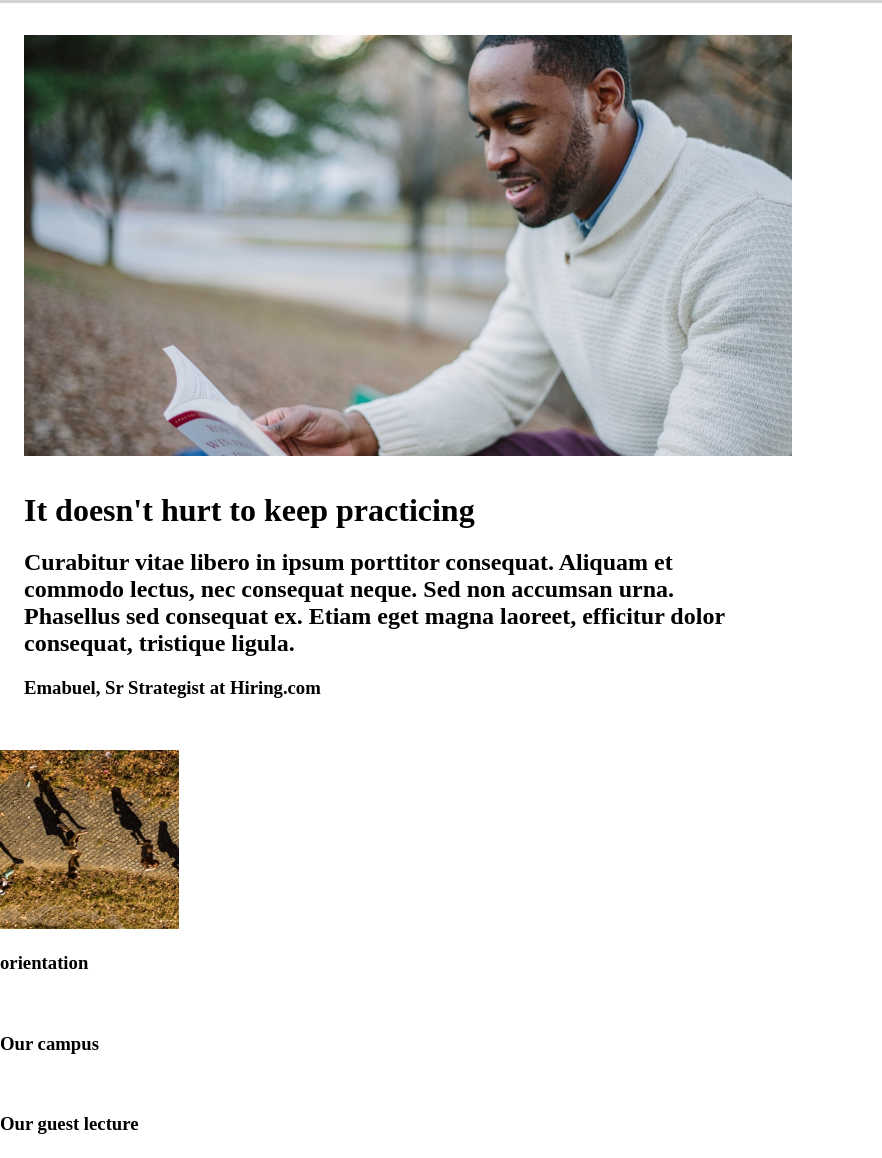
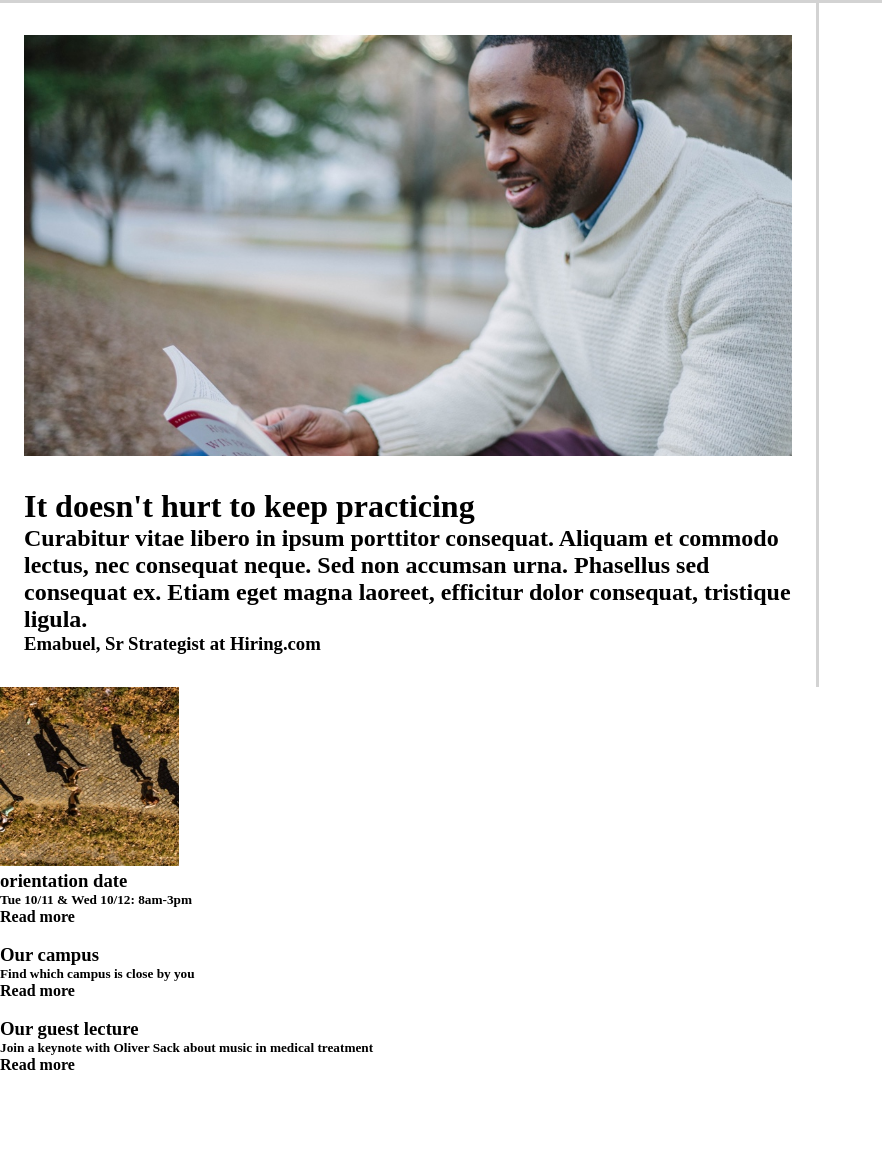
Before and after one commit to Monikacg/Colmar-Academy, a plain HTML site: page index.html in a window 1280 px wide. Shown: the part 693-1851 px from the top of the page, without its empty margins (0-882 px from the left). After the commit the page ends 1767 px from the top, so only its background shows below. Drawn offline with Linux system fonts and the light colour scheme.

Commit message:
Adding text

```diff
--- a/index.html
+++ b/index.html
@@ -38,7 +38,6 @@
       </div>
     </div>
 
-    <div class="slide">
     <!-- Practicing -->
     <div class="practicing">
       <img src="resources\images\information-main.jpg" alt="">
@@ -53,22 +52,21 @@
     <div class="boxes">
       <div class="box">
         <img src="resources\images\information-orientation.jpg" alt="">
-          <h3>orientation</h3>
-          <h5></h5>
-          <h4></h4>
+        <h3>orientation date</h3>
+        <h5>Tue 10/11 & Wed 10/12: 8am-3pm</h5>
+        <h4>Read more</h4>
       </div>
       <div class="box">
         <img src="" alt="">
         <h3>Our campus</h3>
-          <h5></h5>
-          <h4></h4>
+        <h5>Find which campus is close by you</h5>
+        <h4>Read more</h4>
       </div>
       <div class="box">
         <img src="" alt="">
         <h3>Our guest lecture</h3>
-          <h5></h5>
-          <h4></h4>
-        </div>
+        <h5>Join a keynote with Oliver Sack about music in medical treatment</h5>
+        <h4>Read more</h4>
       </div>
     </div>
 
--- a/resources/css/index.css
+++ b/resources/css/index.css
@@ -14,7 +14,7 @@ header {
   background-color: white;
 }
 
-h1 {
+h1, h2, h3, h4, h5, h6 {
   margin: 0;
 }
 
@@ -94,22 +94,25 @@ button {
   padding: 8px 0;
 }
 
-.slide {
-
-}
-
 .practicing {
-  width: 60%;
+  display: flex;
+  flex-direction: column;
+  width: 100%;
 }
 
 .practicing img {
-  width: 100%;
+  width: 60%;
   padding: 32px 24px;
+  border-right-style: solid;
+  border-color: lightgray;
 }
 
 .practicing-text {
+  width: 60%;
   padding: 32px 24px;
   padding-top: 0;
+  border-right-style: solid;
+  border-color: lightgray;
 }
 
 .boxes {
```
Lines whose indentation alone changed are shown as unchanged.
